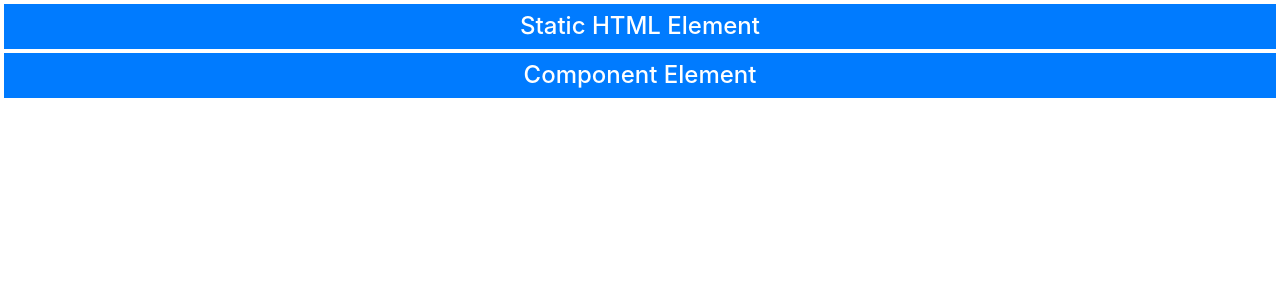
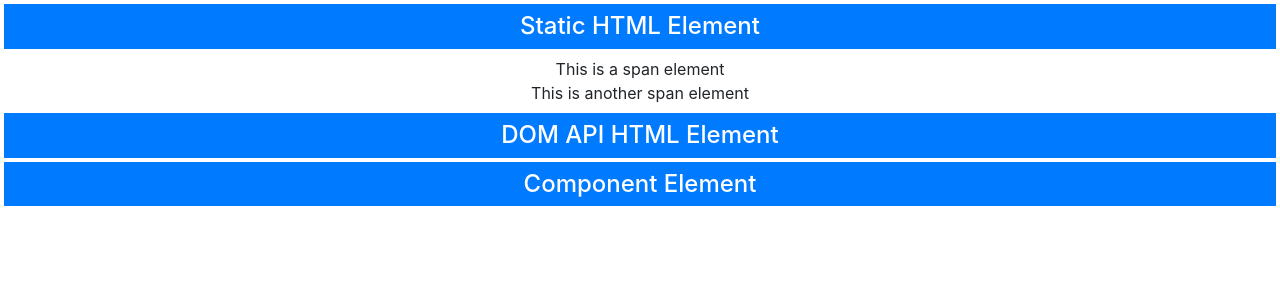
Before and after one commit to carlhinderer/react-intro, a React (Create React App) app in the folder primer/: page / in a window 1280 px wide. Shown: the top 300 px of the page. Built offline with nearby package versions, Linux system fonts and the light colour scheme.

Commit message:
Added examples of statically and dynamically creating HTML content.

```diff
--- a/primer/public/index.html
+++ b/primer/public/index.html
@@ -10,8 +10,21 @@
     <h4 class="bg-primary text-white text-center p-2 m-1">
         Static HTML Element
     </h4>
+
+    <div class="text-center m-2">
+      <div>This is a span element</div>
+      <div>This is another span element</div>
+    </div>
+
     <div id="domParent"></div>
     <div id="root"></div>
+
+    <script>
+      let element = document.createElement("h4");
+      element.className = "bg-primary text-white text-center p-2 m-1";
+      element.textContent = "DOM API HTML Element";
+      document.getElementById("domParent").appendChild(element);
+    </script>
   </body>
 
 </html>
--- a/primer/src/App.js
+++ b/primer/src/App.js
@@ -1,9 +1,11 @@
 import React, { Component } from "react";
+
+const message = "Component Element";
 
 export default class App extends Component {
 
     render = () =>
         <h4 className="bg-primary text-white text-center p-2 m-1">
-            Component Element
+            { message }
         </h4>
 }
```
Also changed, not shown: 2 other files (tests, documents, lock files or other folders).
